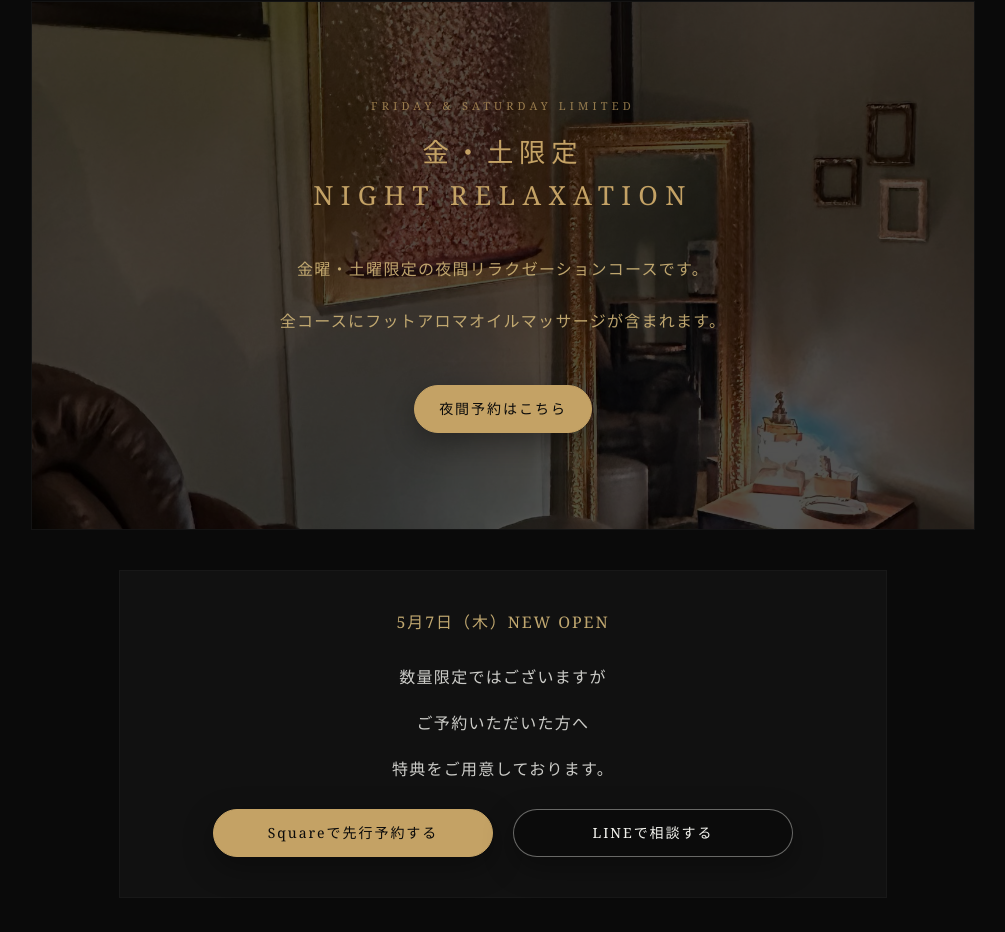
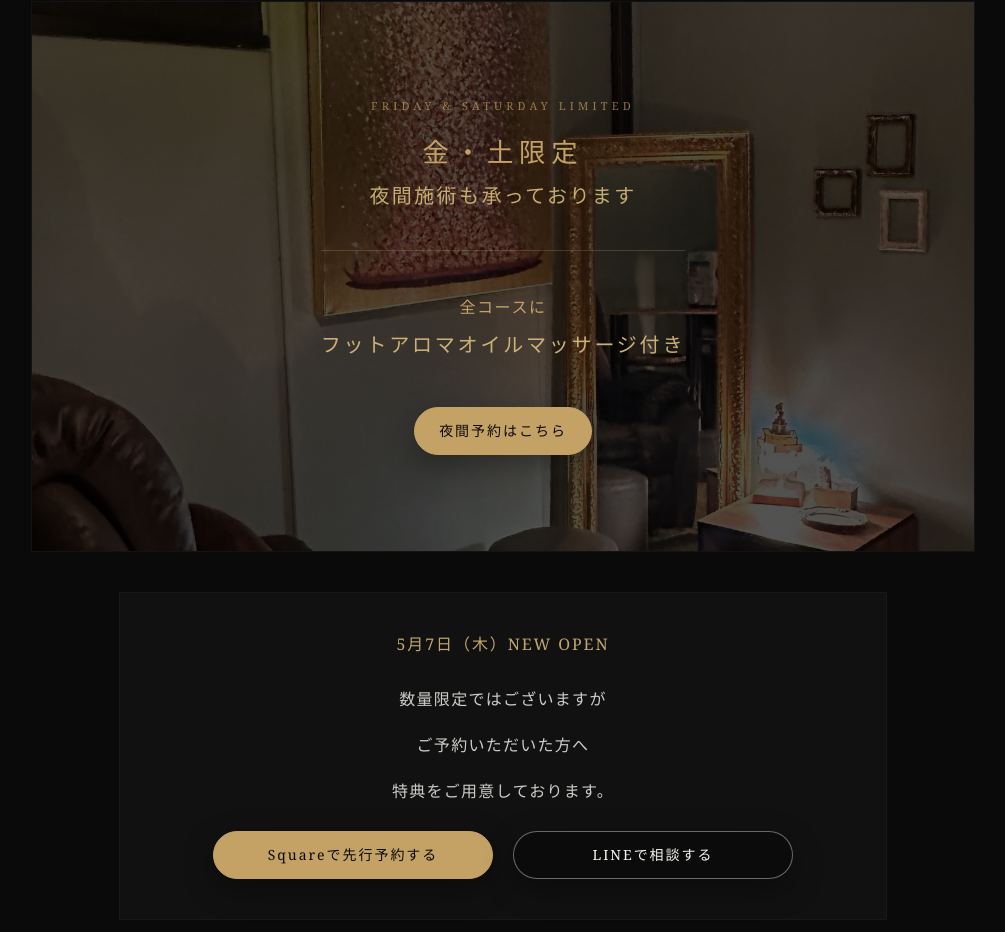
Before and after one commit to kihonori/headspa-template, a Next.js app: page / in a window 1280 px wide. Shown: the part 9750-10682 px from the top of the page, without its empty margins (137-1142 px from the left). Built offline with nearby package versions, Linux system fonts and the light colour scheme.

Commit message:
見出し修正

```diff
--- a/components/night-relaxation.tsx
+++ b/components/night-relaxation.tsx
@@ -23,20 +23,19 @@ export function NightRelaxation() {
             FRIDAY &amp; SATURDAY LIMITED
           </p>
 
-          <h3 className="mt-5 text-balance text-xl font-medium tracking-[0.18em] text-gold sm:text-2xl md:tracking-[0.22em] lg:text-[1.65rem]">
-            <span className="block">金・土限定</span>
-            <span className="mt-2 block tracking-[0.28em]">NIGHT RELAXATION</span>
+          <h3 className="mt-5 text-balance text-xl font-medium tracking-[0.14em] text-gold sm:text-2xl md:tracking-[0.18em] lg:text-[1.65rem]">
+            <span className="block tracking-[0.22em]">金・土限定</span>
+            <span className="mt-3 block text-lg font-normal tracking-[0.1em] text-gold-light/92 sm:text-xl sm:tracking-[0.12em]">
+              夜間施術も承っております
+            </span>
           </h3>
 
-          <div className="mt-8 max-w-md space-y-5 text-[15px] leading-[1.9] tracking-[0.06em] text-gold-light/88 md:mt-10 md:text-base md:leading-loose md:tracking-[0.08em]">
-            <p className="text-balance">
-              <span className="inline-block">金曜・土曜限定の</span>
-              <span className="inline-block">夜間リラクゼーションコースです。</span>
+          <div className="mt-9 max-w-md border-t border-gold/25 pt-9 text-[15px] leading-[1.9] tracking-[0.08em] text-gold-light/90 md:mt-10 md:pt-10 md:text-base md:leading-loose md:tracking-[0.1em]">
+            <p className="text-balance font-medium text-gold">
+              <span className="inline-block">全コースに</span>
             </p>
-            <p className="text-balance">
-              <span className="inline-block">全コースに</span>
-              <span className="inline-block">フットアロマオイルマッサージが</span>
-              <span className="inline-block">含まれます。</span>
+            <p className="mt-2 text-balance text-lg tracking-[0.12em] text-gold-light/95 sm:text-xl sm:tracking-[0.14em]">
+              <span className="inline-block">フットアロマオイルマッサージ付き</span>
             </p>
           </div>
 
```
